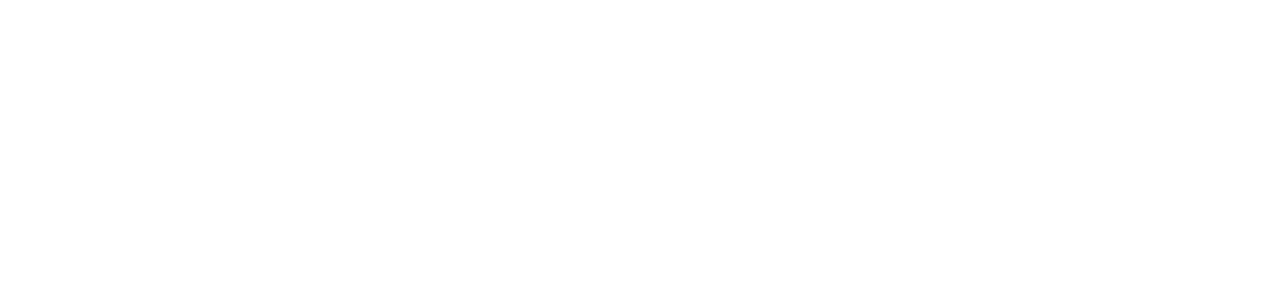
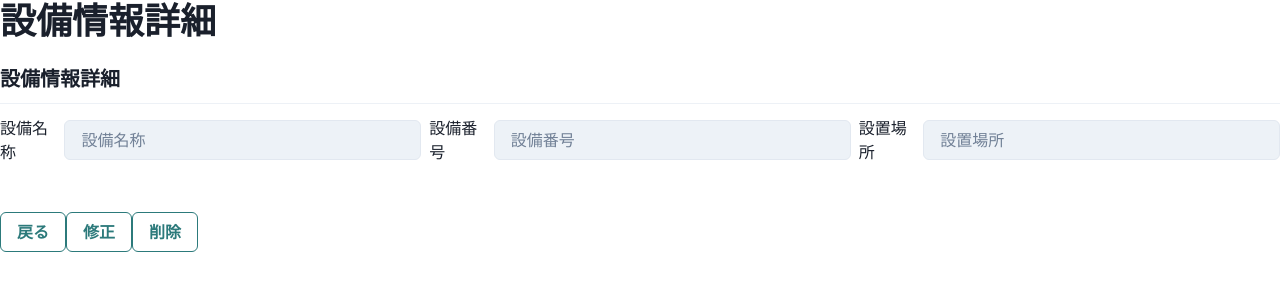
Before and after one commit to rinna-kawaguchi/Equipment-Management-API, a React (Create React App) app in the folder frontend/: page /detail/1 in a window 1280 px wide. Before the commit this address had no page. Shown: the top 300 px of the page. Built offline with nearby package versions, Linux system fonts and the light colour scheme; no server answers.

Commit message:
設備情報詳細ページのフロント部分を作成

```diff
--- a/frontend/src/App.tsx
+++ b/frontend/src/App.tsx
@@ -1,8 +1,6 @@
 import { BrowserRouter } from 'react-router-dom';
 import './App.css';
 import { ChakraProvider } from '@chakra-ui/react';
-
-import { FindEquipment } from './components/FindEquipment';
 import { Router } from './router/Router'
 
 function App() {
--- a/frontend/src/components/EquipmentDetail.tsx
+++ b/frontend/src/components/EquipmentDetail.tsx
@@ -1,8 +1,15 @@
-import { Heading } from "@chakra-ui/react"
+import { Divider, HStack, Heading, Input } from "@chakra-ui/react"
 import { BaseButton } from "./atoms/BaseButton"
-import { useNavigate } from "react-router-dom";
+import { useNavigate, useParams } from "react-router-dom";
+import { FC, useEffect, useState } from "react";
+import { Equipment } from "./FindEquipment";
+import axios from "axios";
 
-export const EquipmentDetail = () => {
+export const EquipmentDetail: FC = () => {
+  const [selectedEquipment, setSelectedEquipment] = useState<Equipment | null>(null);
+
+  const { id } = useParams();
+
   const navigate = useNavigate();
 
   const onClickBackFindPage = () => navigate("/find")
@@ -12,10 +19,24 @@
     alert("削除しますか？");
   }
 
+  useEffect(() => {
+    axios.get<Equipment>(`http://localhost:8080/equipments/${id}`).then((res) => setSelectedEquipment(res.data))
+  }, [])
+
   return (
     <div>
       <Heading>設備情報詳細</Heading>
       <br />
+      <Heading size={"md"}>設備情報詳細</Heading>
+      <Divider my={3} />
+      <HStack>
+        <p>設備名称</p>
+        <Input value={selectedEquipment?.name} width={"400px"} backgroundColor={"gray.100"} placeholder="設備名称" />
+        <p>設備番号</p>
+        <Input value={selectedEquipment?.number} width={"400px"} backgroundColor={"gray.100"} placeholder="設備番号" />
+        <p>設置場所</p>
+        <Input value={selectedEquipment?.location} width={"400px"} backgroundColor={"gray.100"} placeholder="設置場所" />
+      </HStack>
       <br />
       <br />
       <BaseButton onClick={onClickBackFindPage}>戻る</BaseButton>
--- a/frontend/src/components/FindEquipment.tsx
+++ b/frontend/src/components/FindEquipment.tsx
@@ -1,10 +1,10 @@
-import { Box, Button, HStack, Heading, Input, Table, TableContainer, Tbody, Td, Th, Thead, Tr } from "@chakra-ui/react";
+import { Box, HStack, Heading, Input, Table, TableContainer, Tbody, Td, Th, Thead, Tr } from "@chakra-ui/react";
 import axios from "axios";
 import { ChangeEvent, useState } from "react";
-import { useNavigate } from "react-router-dom";
+import { Link, useNavigate } from "react-router-dom";
 import { BaseButton } from "./atoms/BaseButton";
 
-type Equipment = {
+export type Equipment = {
   equipmentId: number;
   name: string;
   number: string;
@@ -15,7 +15,7 @@
   const [name, setName] = useState("");
   const [number, setNumber] = useState("");
   const [location, setLocation] = useState("");
-  const [equipments, setEquipments] = useState<Equipment[] | null>(null);
+  const [equipments, setEquipments] = useState<Array<Equipment>>([]);
 
   const onChangeName = (e: ChangeEvent<HTMLInputElement>) => setName(e.target.value)
   const onChangeNumber = (e: ChangeEvent<HTMLInputElement>) => setNumber(e.target.value)
@@ -71,16 +71,17 @@
           </Thead>
           {equipments?.map((equipment) => (
             <Tbody>
-              <Tr>
-                <Td>{equipment.name}</Td>
-                <Td>{equipment.number}</Td>
+              <Tr key={equipment.equipmentId}>
+                <Td color={"blue"}>
+                  <Link to={`/detail/${equipment.equipmentId}`} state={{ id: equipment.equipmentId }}>{equipment.name}</Link>
+                </Td>
+                <Td >{equipment.number}</Td>
                 <Td>{equipment.location}</Td>
               </Tr>
             </Tbody>
           ))}
         </Table>
       </TableContainer>
-      <br />
     </Box>
   )
 }
--- a/frontend/src/router/Router.tsx
+++ b/frontend/src/router/Router.tsx
@@ -9,7 +9,7 @@
   return (
     <Routes>
       <Route path='/find' element={<FindEquipment />} />
-      <Route path='/detail' element={<EquipmentDetail />} />
+      <Route path='/detail/:id' element={<EquipmentDetail />} />
       <Route path='/create' element={<CreateEquipment />} />
       <Route path='/update' element={<UpdateEquipment />} />
     </Routes>
```
